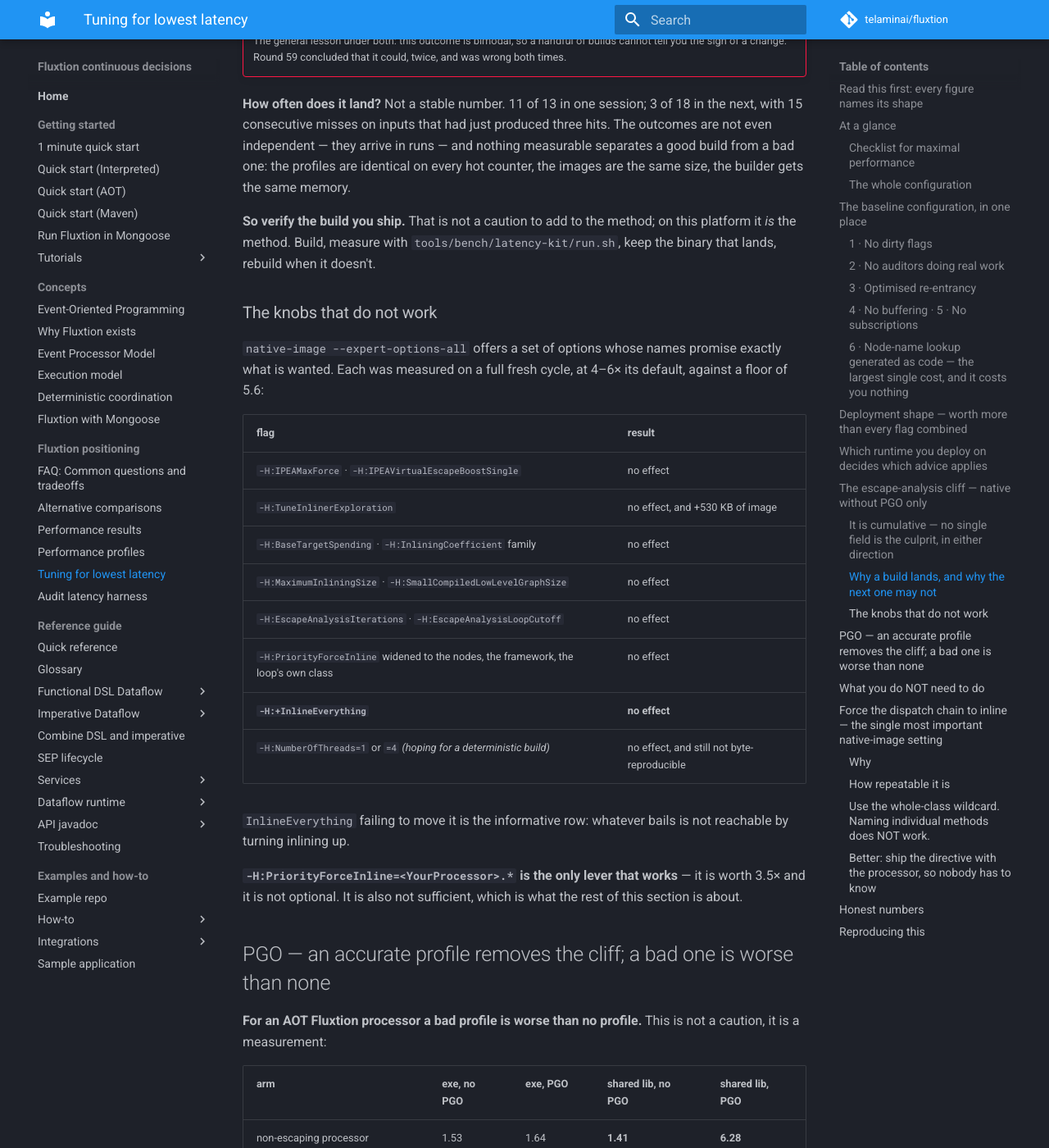
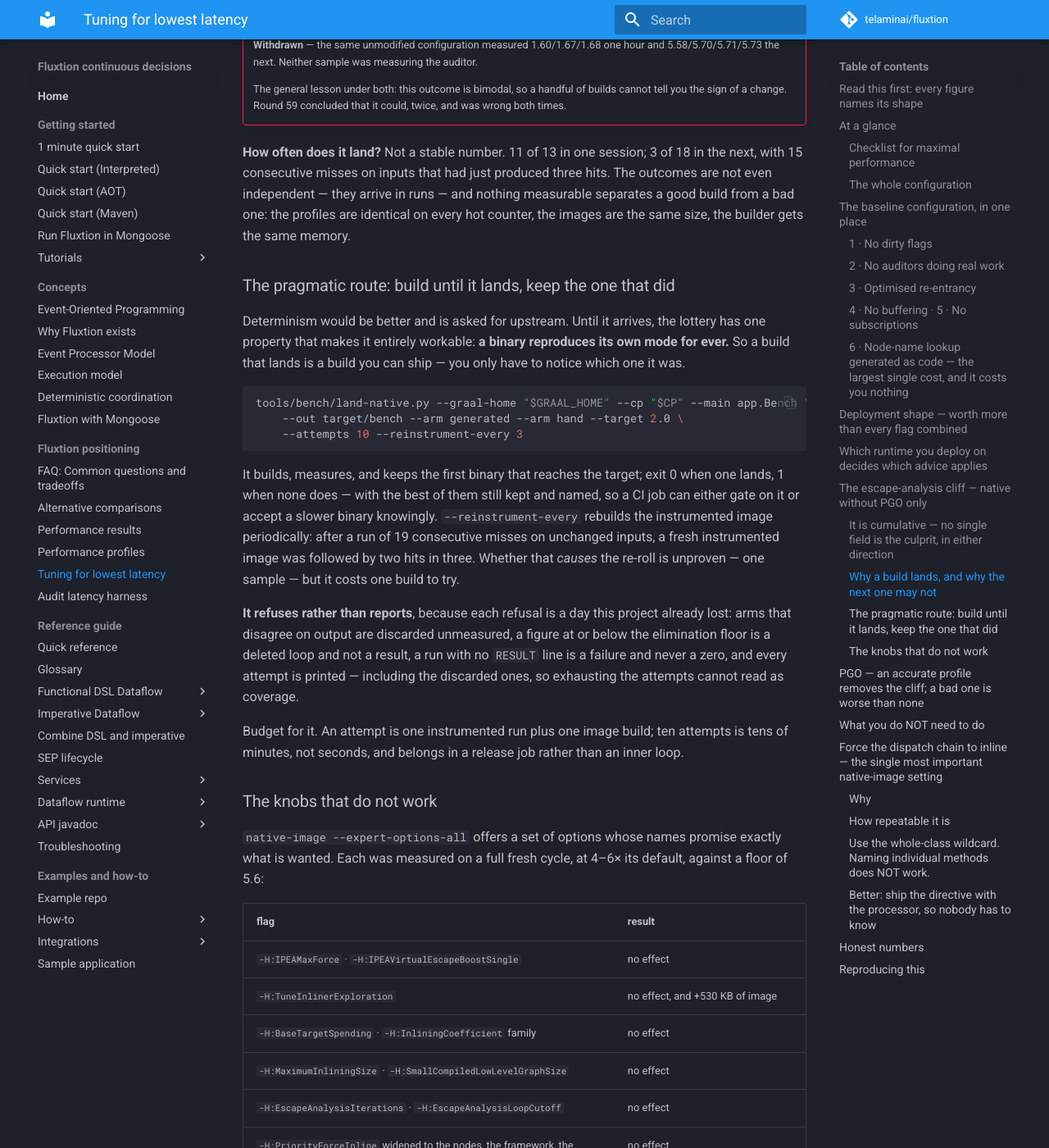
Before and after one commit to telaminai/fluxtion, an MkDocs documentation site: the page built from docs/reference/performance-tuning.md, in a window 1280 px wide and 1400 px high, scrolled down 10725 px. Shown: the whole window at 82% size. Built offline with MkDocs 1.6.1 and Material for MkDocs 9.7.7, drawn with Linux system fonts in a browser that asks for light colours; comment, search, counter and statistics services are not loaded; some of the changed text lies outside the part shown.

Commit message:
docs: the pragmatic route - build until it lands, and keep the one that did
Co-Authored-By: Claude Opus 5 (1M context) <noreply@anthropic.com>
Claude-Session: https://claude.ai/code/session_0131t6bqqWuLdB82nuLhVGsq

````diff
--- a/docs/reference/performance-tuning.md
+++ b/docs/reference/performance-tuning.md
@@ -41,7 +41,7 @@ buffering all live.
 | the same processor, misconfigured | 5.6 – 29 | 34M – 179M |
 
 **Measured across five JVMs and two native builds**, from the reusable kit
-(`tools/bench/latency-kit`) — 10-node graph, nodes from a separately compiled jar, 200M events,
+([`tools/bench/latency-kit`](https://github.com/telaminai/fluxtionauditlog-analyser/blob/main/tools/bench/latency-kit)) — 10-node graph, nodes from a separately compiled jar, 200M events,
 output verified identical, full configuration applied:
 
 | runtime | generated | hand-rolled | ratio |
@@ -65,7 +65,7 @@ hand-rolled flat Java.** Every JIT lands at 5.5–5.6 regardless of vendor.
     [oracle/graal#14387](https://github.com/oracle/graal/issues/14387).
 
     **So measure every build and keep the one that lands** — a binary reproduces its own mode exactly,
-    for ever. `tools/bench/latency-kit/run.sh` exists for that. The JIT numbers need none of this: they
+    for ever. [`tools/bench/latency-kit/run.sh`](https://github.com/telaminai/fluxtionauditlog-analyser/blob/main/tools/bench/latency-kit/run.sh) exists for that. The JIT numbers need none of this: they
     are deterministic on all five JVMs.
 
 !!! warning "Native-image is only faster if you configure it — otherwise it is SLOWER than a JIT"
@@ -117,8 +117,10 @@ so the only way to know you have them all is to check.
 
 **Verify — do not assume**
 
-- [ ] run `tools/bench/latency-kit/run.sh` against your own graph
-- [ ] compare arms with `tools/bench/dispatch-bench.py`, which refuses to report until the arms
+- [ ] run [`tools/bench/latency-kit/run.sh`](https://github.com/telaminai/fluxtionauditlog-analyser/blob/main/tools/bench/latency-kit/run.sh) against your own graph
+- [ ] **native only: check the build LANDED, and ship that binary** — [`tools/bench/land-native.py`](https://github.com/telaminai/fluxtionauditlog-analyser/blob/main/tools/bench/land-native.py)
+      builds until it does and keeps the one that did; a build that missed is 3.5× slower and silent
+- [ ] compare arms with [`tools/bench/dispatch-bench.py`](https://github.com/telaminai/fluxtionauditlog-analyser/blob/main/tools/bench/dispatch-bench.py), which refuses to report until the arms
       produce identical output
 - [ ] **if a number surprises you, check this list before concluding anything about the compiler** —
       four times in round 59 a missing setting or a harness defect looked exactly like one
@@ -411,9 +413,31 @@ consecutive misses on inputs that had just produced three hits. The outcomes are
 they arrive in runs — and nothing measurable separates a good build from a bad one: the profiles are
 identical on every hot counter, the images are the same size, the builder gets the same memory.
 
-**So verify the build you ship.** That is not a caution to add to the method; on this platform it *is*
-the method. Build, measure with `tools/bench/latency-kit/run.sh`, keep the binary that lands, rebuild
-when it doesn't.
+### The pragmatic route: build until it lands, keep the one that did
+
+Determinism would be better and is asked for upstream. Until it arrives, the lottery has one property
+that makes it entirely workable: **a binary reproduces its own mode for ever.** So a build that lands
+is a build you can ship — you only have to notice which one it was.
+
+```bash
+tools/bench/land-native.py --graal-home "$GRAAL_HOME" --cp "$CP" --main app.Bench \
+    --out target/bench --arm generated --arm hand --target 2.0 \
+    --attempts 10 --reinstrument-every 3
+```
+
+It builds, measures, and keeps the first binary that reaches the target; exit 0 when one lands, 1 when
+none does — with the best of them still kept and named, so a CI job can either gate on it or accept a
+slower binary knowingly. `--reinstrument-every` rebuilds the instrumented image periodically: after a
+run of 19 consecutive misses on unchanged inputs, a fresh instrumented image was followed by two hits
+in three. Whether that *causes* the re-roll is unproven — one sample — but it costs one build to try.
+
+**It refuses rather than reports**, because each refusal is a day this project already lost: arms that
+disagree on output are discarded unmeasured, a figure at or below the elimination floor is a deleted
+loop and not a result, a run with no `RESULT` line is a failure and never a zero, and every attempt is
+printed — including the discarded ones, so exhausting the attempts cannot read as coverage.
+
+Budget for it. An attempt is one instrumented run plus one image build; ten attempts is tens of minutes,
+not seconds, and belongs in a release job rather than an inner loop.
 
 ### The knobs that do not work
 
@@ -526,7 +550,7 @@ what that qualification is doing here:
 | one loop + an unrelated hot loop | 5.58 | **1.57** |
 | one loop, nothing else | 5.55 | **1.58** |
 | loop in its own class | 5.60 | **1.57** |
-| **the reusable kit, `tools/bench/latency-kit`** | 6.54 | **1.62** |
+| **the reusable kit, [`tools/bench/latency-kit`](https://github.com/telaminai/fluxtionauditlog-analyser/blob/main/tools/bench/latency-kit)** | 6.54 | **1.62** |
 
 **The flag is necessary and it is not sufficient.** Across two sessions of repeated
 profile-and-build cycles on unchanged inputs: 11 of 13, then 3 of 18. Nothing lands between ~1.6 and
@@ -609,7 +633,7 @@ Quote the shape, not the best number in the table.
 
 ## Reproducing this
 
-Nothing here should be taken on trust. `tools/bench/dispatch-bench.py` refuses to report unless both
+Nothing here should be taken on trust. [`tools/bench/dispatch-bench.py`](https://github.com/telaminai/fluxtionauditlog-analyser/blob/main/tools/bench/dispatch-bench.py) refuses to report unless both
 arms ran in one binary, the runtime kind is single and recorded, every arm emits identical check
 values before any timing is believed, and no arm falls below an elimination floor — a probe measuring
 0.0000 ns is a deleted loop, not a result, and that happened twice in round 58.
````
